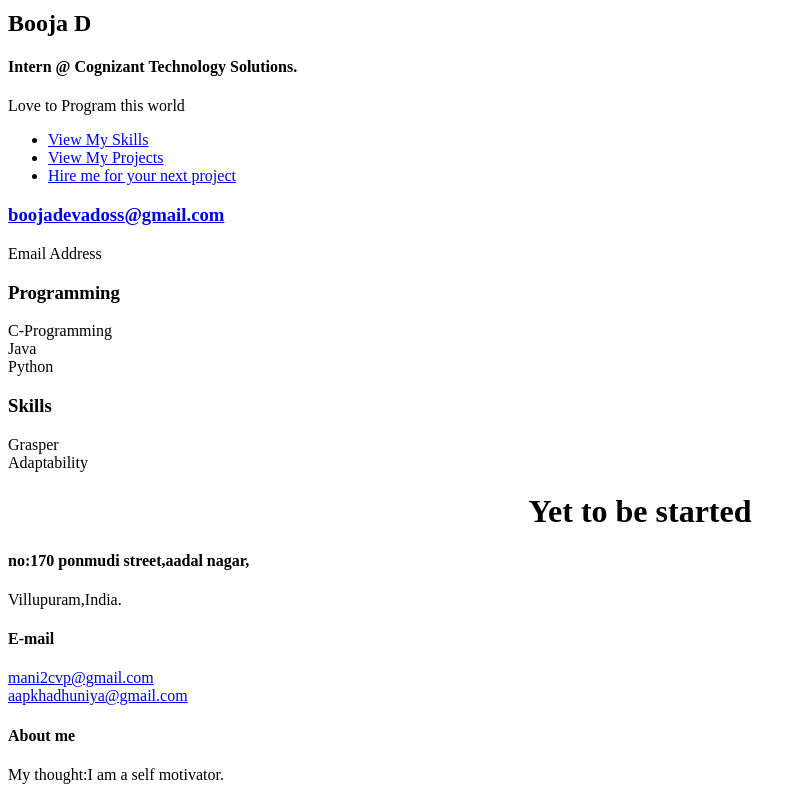
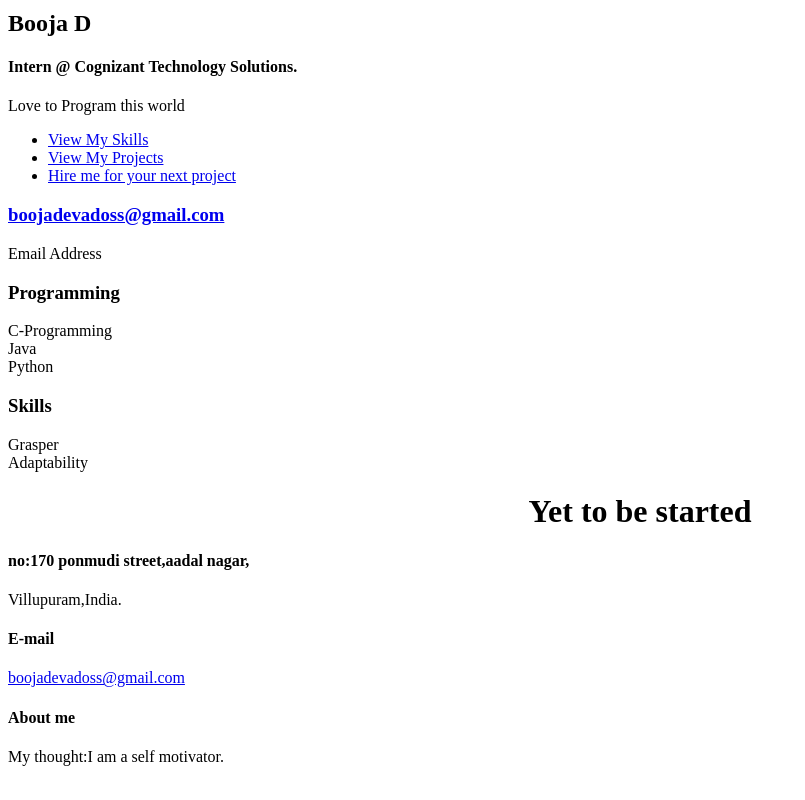
Before and after one commit to Booja97/Booja97.github.io, a plain HTML site: page index.htm in a window 1280 px wide. Shown: the part 545-1345 px from the top of the page, without its empty margins (0-805 px from the left). Drawn offline with Linux system fonts and the light colour scheme.

Commit message:
Update index.htm

```diff
--- a/index.htm
+++ b/index.htm
@@ -275,7 +275,7 @@
                     E-mail
                 </h4>
                 <p>
-                    <a href="mailto:mani2cvp@gmail.com" target="_blank">mani2cvp@gmail.com</a><br><a href="mailto:aapkhadhuniya@gmail.com" target="_blank">aapkhadhuniya@gmail.com</a>
+                    <a href="mailto:boojadevadoss@gmail.com" target="_blank">boojadevadoss@gmail.com</a><br>
                 </p>
               </div>
             </div>
```
